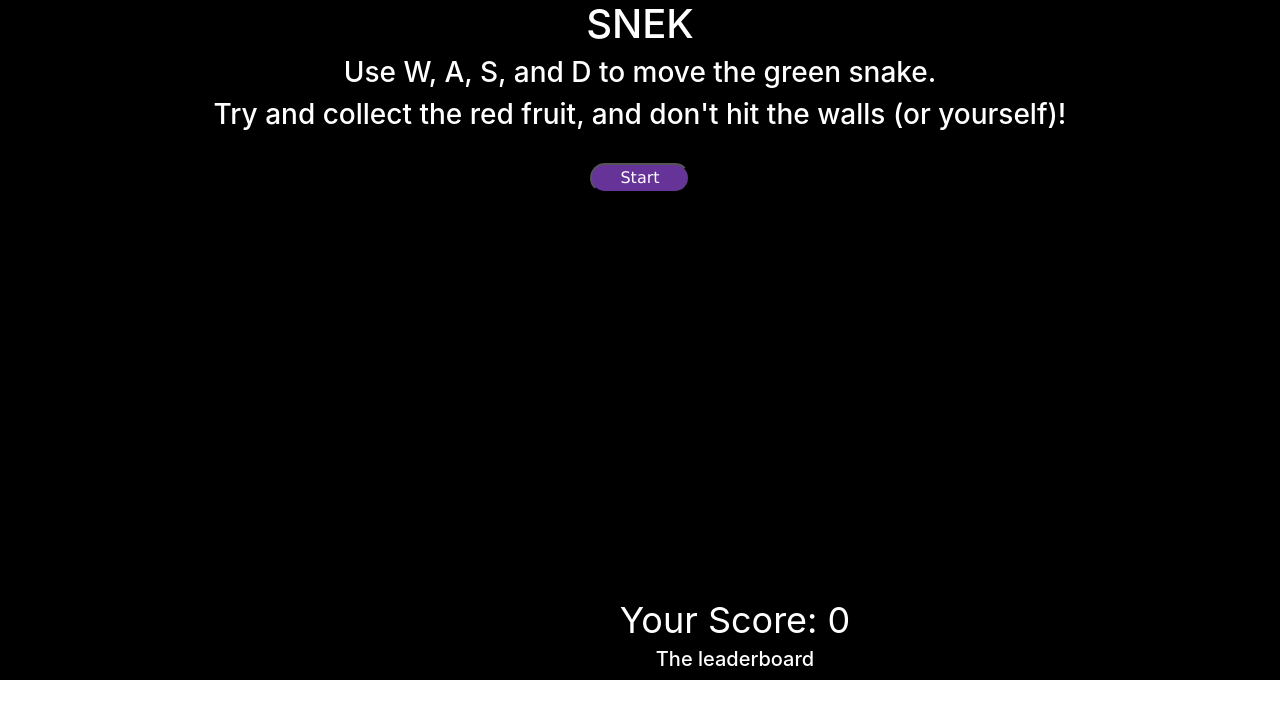
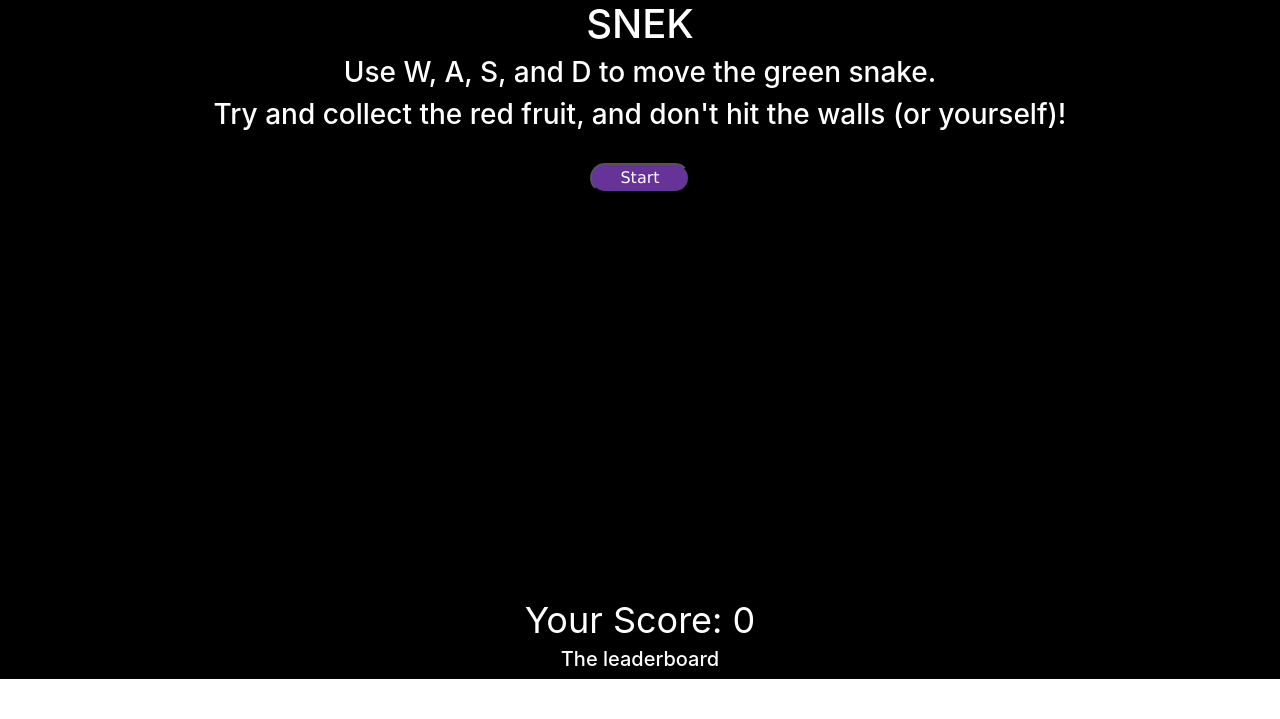
Before and after one commit to DeeterCesler/snake, a Flask app: page / in a window 1280 px wide. Shown: the top 719 px of the page. Run offline with Flask 2, Linux system fonts and the light colour scheme; data that the repository does not hold is empty; some libraries are stand-ins or nearby versions.

Commit message:
changed scoreboard formatting

```diff
--- a/templates/index.html
+++ b/templates/index.html
@@ -27,7 +27,7 @@
                 <div class="col"></div>
             </div>
             <div class="row">
-                <div class="col-4"></div>
+                <div class="col-3"></div>
                 <div class="col-6">
                     <div class="player-score"></div>
                     <div class="scoreboard text-center">
@@ -36,7 +36,7 @@
                         </div>
                     </div>
                 </div>
-                <div class="col-4"></div>
+                <div class="col-3"></div>
             </div>
         </div>
     </div>
```
